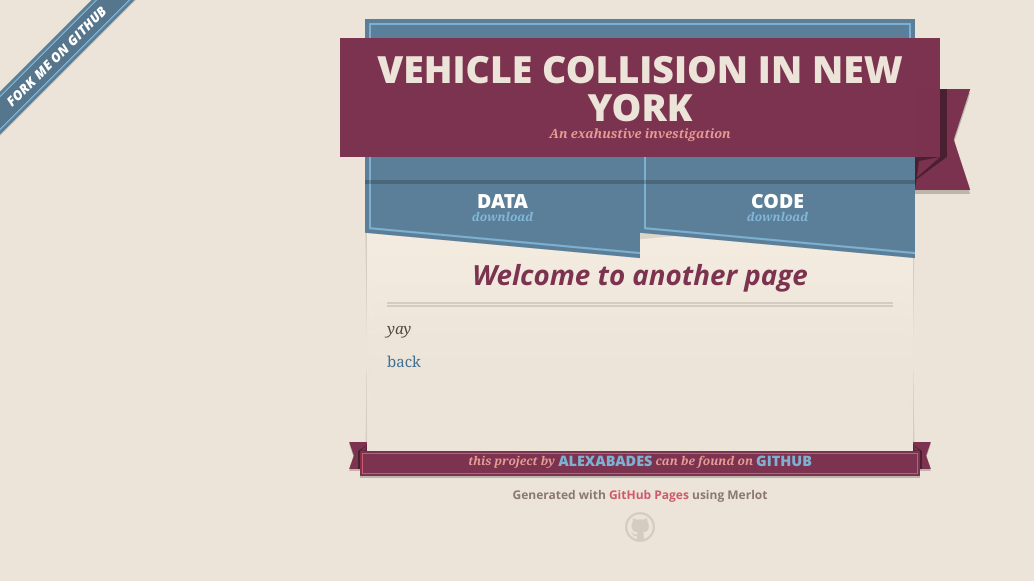
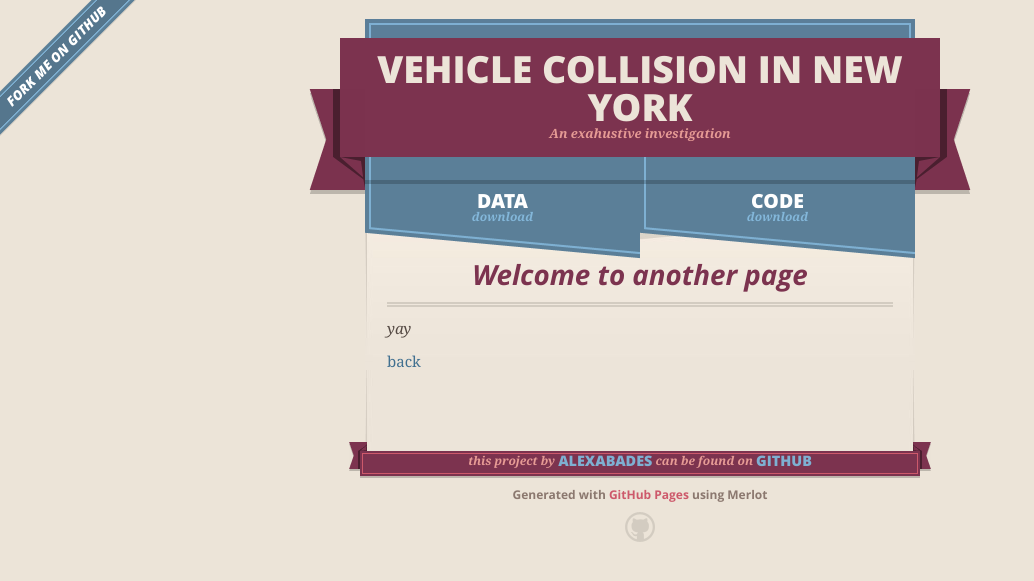
Before and after one commit to AlexAbades/veh-col-NY, a Jekyll site: the page built from another-page.md, in a window 1280 px wide. Shown: the top 581 px of the page, without its empty margins (0-1034 px from the left). Built offline with Jekyll 4.4.1, drawn with Linux system fonts in a browser that asks for light colours; our own code applies the rules of GitHub Pages for plain Markdown files.

Commit message:
Fixing html deprecacies Attempt2

```diff
--- a/_layouts/default.html
+++ b/_layouts/default.html
@@ -34,9 +34,9 @@
             <h1>{{ site.title | default: site.github.repository_name }}</h1>
             <h2>{{ site.description | default: site.github.project_tagline }}</h2>
           </div>
-          <div class="left-tail"></span>
+          <span class="left-tail"></span>
           <span class="right-tail"></span>
-        </span>
+        </div>
       </header>
 
       {% if site.show_downloads %}
```
